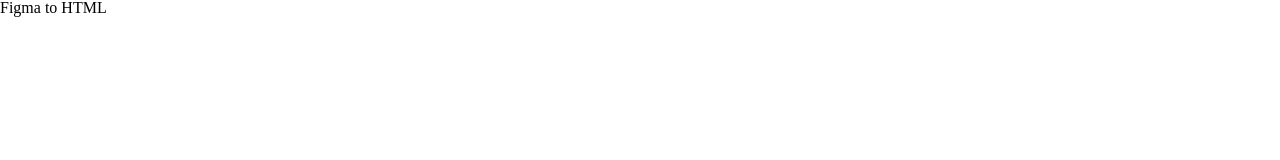
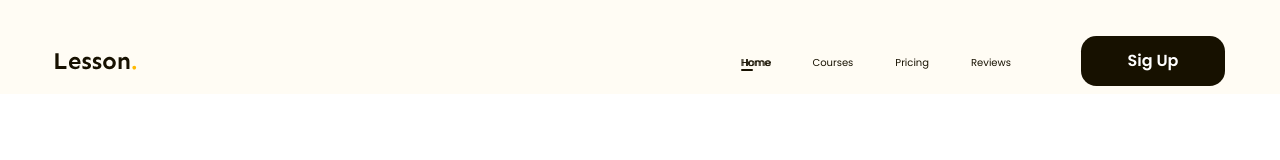
Before and after one commit to Hunyyyyy/figma-to-html, a plain HTML site: page index.html in a window 1280 px wide. Shown: the top 160 px of the page. Drawn offline with Linux system fonts and the light colour scheme.

Commit message:
p3-header

```diff
--- a/assets/css/style.css
+++ b/assets/css/style.css
@@ -6,4 +6,75 @@ html {
 }
 body {
   font-size: 1.6rem;
+  font-family: "Poppins", sans-serif;
 }
+.header .body-header {
+  display: flex;
+  align-items: center;
+  padding: 36px 0 8px;
+}
+.header {
+  background: #fffcf4;
+}
+.header.fixed {
+  position: sticky;
+  top: -28px;
+}
+/* chung */
+a {
+  text-decoration: none;
+}
+.main-content {
+  width: 1170px;
+  margin-left: auto;
+  margin-right: auto;
+  max-width: calc(100% - 48px);
+}
+.btn {
+  display: inline-block;
+  padding: 0px 16px;
+  line-height: 50px;
+  min-width: 118px;
+  color: #fff;
+  text-align: center;
+  font-size: 1.6rem;
+  font-weight: 600;
+  border-radius: 1.53125rem;
+  background: #171100;
+}
+/* rieng */
+.nav ul {
+  display: flex;
+}
+.nav {
+  margin-left: auto;
+}
+.nav a {
+  color: #171100;
+  font-size: 1rem;
+  padding: 8px 21px;
+  position: relative;
+}
+.nav li.active a,
+.nav a:hover {
+  color: #171100;
+  text-shadow: 1px 0px 0 currentColor;
+}
+.nav li.active a::after {
+  position: absolute;
+  color: #171100;
+  left: 21px;
+  height: 6px;
+  content: "";
+  display: block;
+  width: 12px;
+  height: 2px;
+  border-radius: 1px;
+  background: #171100;
+}
+.header .btn-sig-up {
+  min-width: 144px;
+}
+.header .action {
+  margin-left: 49px;
+}
--- a/index.html
+++ b/index.html
@@ -5,9 +5,43 @@
     <meta name="viewport" content="width=device-width, initial-scale=1.0" />
     <link rel="stylesheet" href="./assets/css/reset.css" />
     <link rel="stylesheet" href="./assets/css/style.css" />
+    <link rel="preconnect" href="https://fonts.googleapis.com" />
+    <link rel="preconnect" href="https://fonts.gstatic.com" crossorigin />
+    <link
+      href="https://fonts.googleapis.com/css2?family=Poppins:wght@400;500;600&family=Sen:wght@700&display=swap"
+      rel="stylesheet"
+    />
     <title>Figma to HTML</title>
   </head>
-  <body>
-    <h1>Figma to HTML</h1>
+  <body style="height: 10000px">
+    <header class="header fixed">
+      <div class="main-content">
+        <div class="body-header">
+          <!-- logo -->
+          <img src="./assets/img/Lesson..svg" alt="Lesson" />
+          <!-- nav -->
+          <nav class="nav">
+            <ul>
+              <li class="active">
+                <a href="#!">Home</a>
+              </li>
+              <li>
+                <a href="#!">Courses</a>
+              </li>
+              <li>
+                <a href="#!">Pricing</a>
+              </li>
+              <li>
+                <a href="#!">Reviews</a>
+              </li>
+            </ul>
+          </nav>
+          <!-- btn -->
+          <div class="action">
+            <a href="#!" class="btn btn-sig-up">Sig Up</a>
+          </div>
+        </div>
+      </div>
+    </header>
   </body>
 </html>
```
Also changed, not shown: assets/img/Lesson..svg (added).
